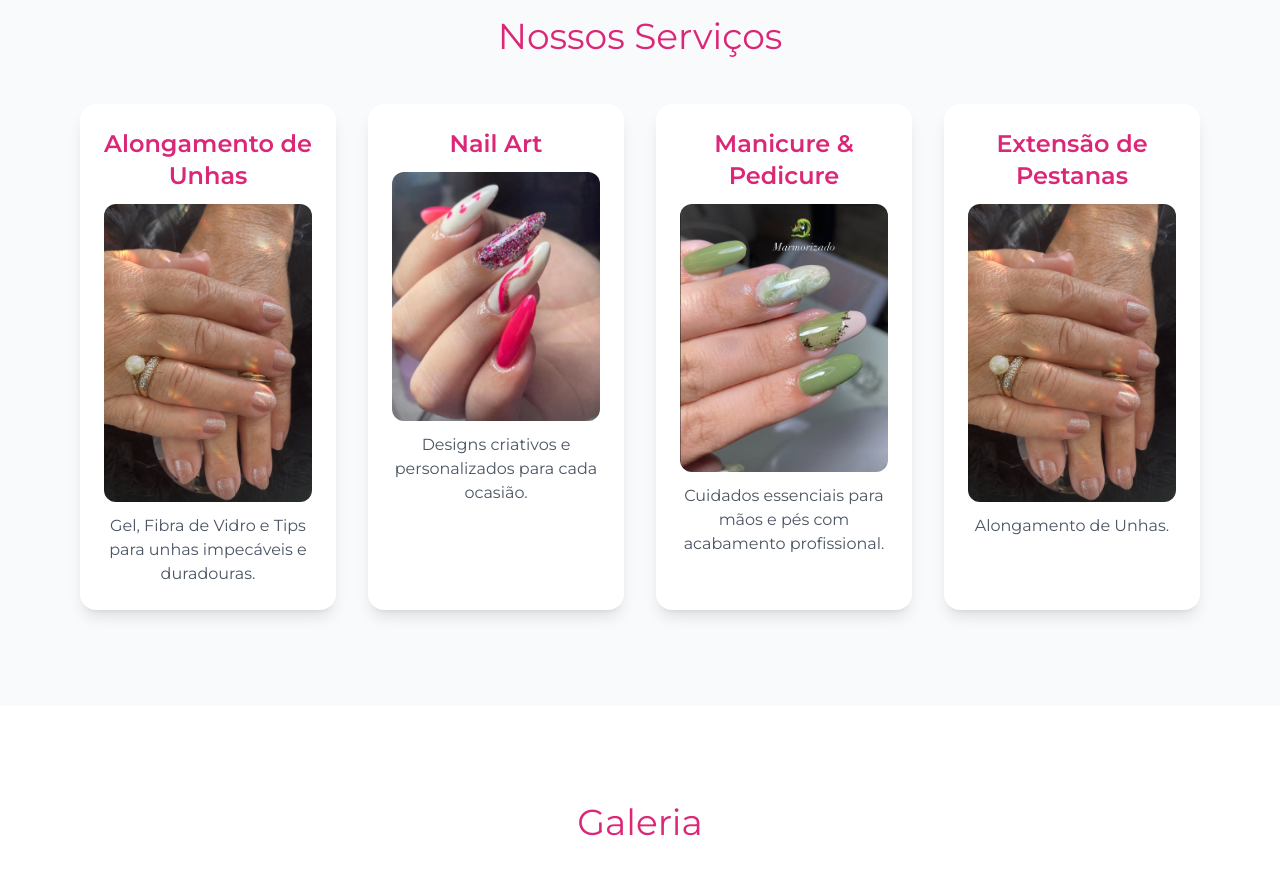
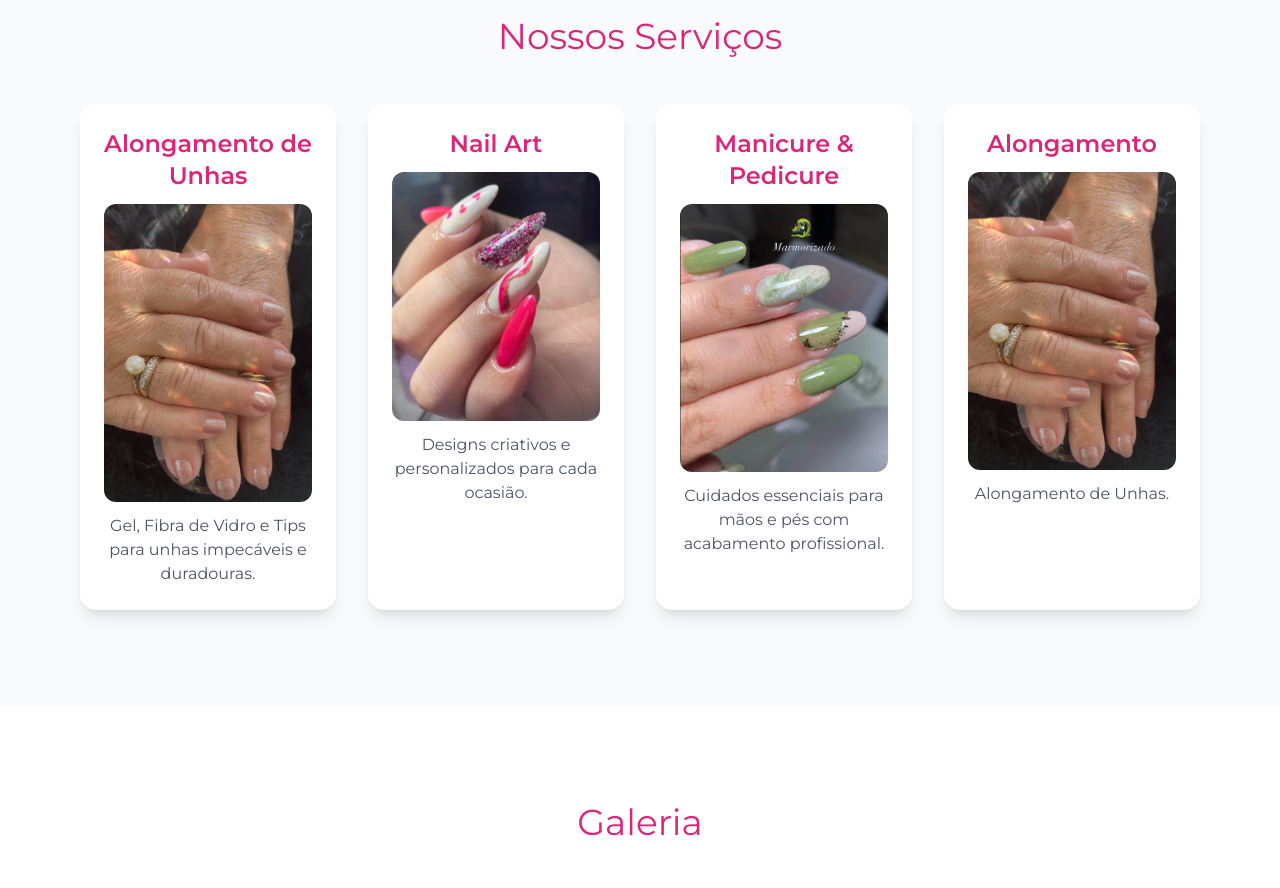
Before and after one commit to viniciuscprofissional-creator/Milly-Nail-Design, a plain HTML site: page index.html in a window 1280 px wide. Shown: the part 880-1768 px from the top of the page. Drawn offline with nearby package versions, Linux system fonts and the light colour scheme; files whose address does not match are found by name.

Commit message:
Primeiro commit - Site Milly Freitas

```diff
--- a/index.html
+++ b/index.html
@@ -79,7 +79,7 @@
         <p class="text-gray-600">Cuidados essenciais para mãos e pés com acabamento profissional.</p>
       </div>
       <div class="bg-white rounded-2xl p-6 text-center shadow-lg hover:shadow-2xl transform hover:-translate-y-3 transition duration-500 reveal">
-        <h3 class="text-2xl font-semibold text-pink-600 mb-3">Extensão de Pestanas</h3>
+        <h3 class="text-2xl font-semibold text-pink-600 mb-3">Alongamento</h3>
         <img src="unha1.png" class="rounded-xl mb-3">
         <p class="text-gray-600">Alongamento de Unhas.</p>
       </div>
```
